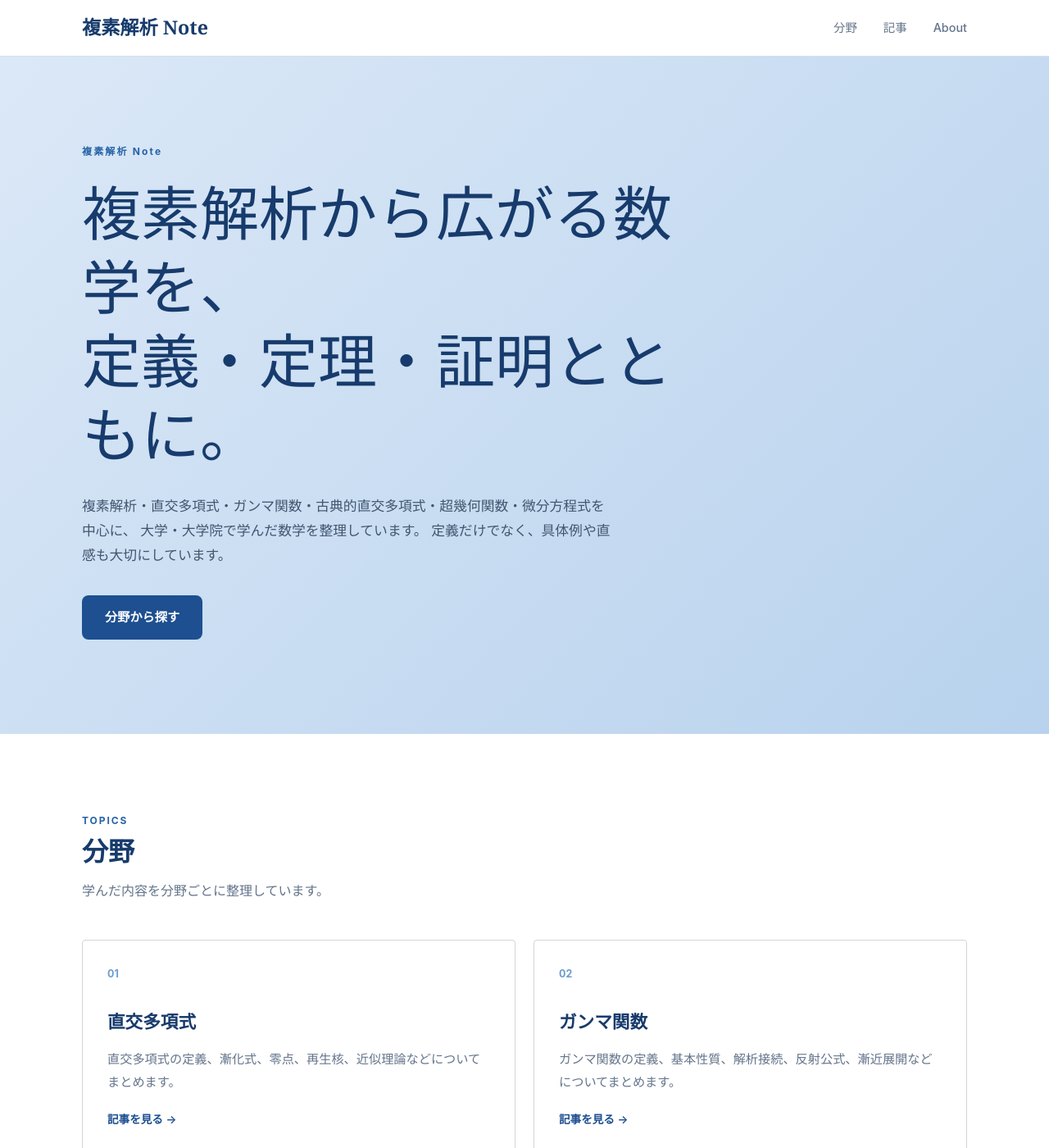
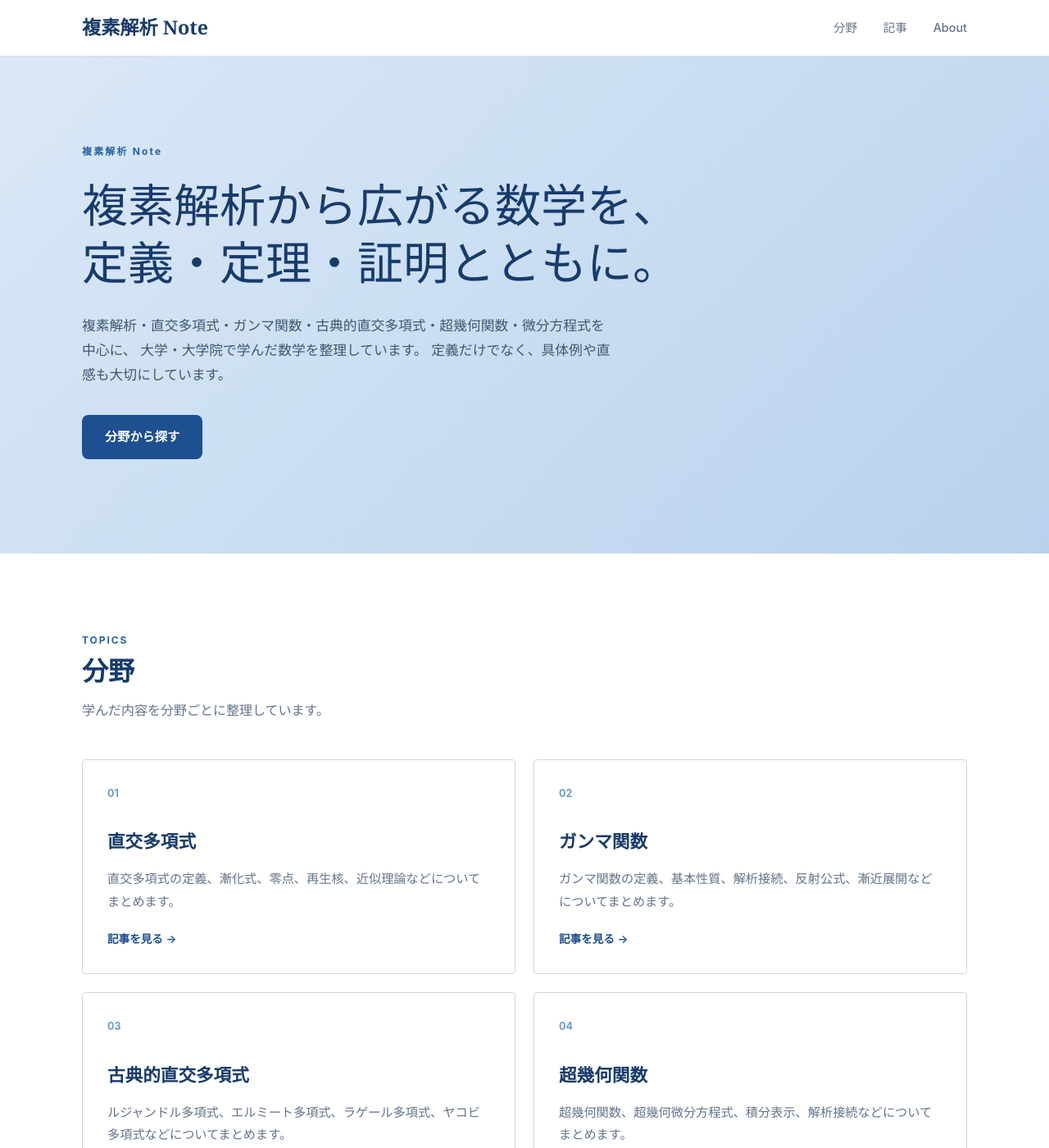
Before and after one commit to koukano/koukano.github.io, a Jekyll site: the page index.html, which Jekyll copies as it is, in a window 1280 px wide and 1400 px high. Shown: the whole window at 82% size. Built offline with Jekyll 4.4.1, drawn with Linux system fonts in a browser that asks for light colours.

Commit message:
Fix hero heading wrapping across screen sizes

```diff
--- a/css/style.css
+++ b/css/style.css
@@ -127,7 +127,7 @@ a {
 .hero h1 {
   margin: 0;
 
-  max-width: 750px;
+  max-width: 980px;
 
   font-family:
     Georgia,
@@ -135,9 +135,9 @@ a {
     serif;
 
   font-size: clamp(
-    3rem,
-    7vw,
-    4.5rem
+    2.4rem,
+    4.7vw,
+    3.5rem
   );
 
   line-height: 1.25;
@@ -893,7 +893,7 @@ footer {
   }
 
   .hero h1 {
-    font-size: 2.7rem;
+    font-size: clamp(1.25rem, 5.8vw, 2.7rem);
   }
 
   .hero-text {
@@ -1033,10 +1033,6 @@ footer {
     font-size: 0.72rem;
   }
 
-  .hero h1 {
-    font-size: 2.3rem;
-  }
-
   .article-container {
     width: 96%;
 
```
